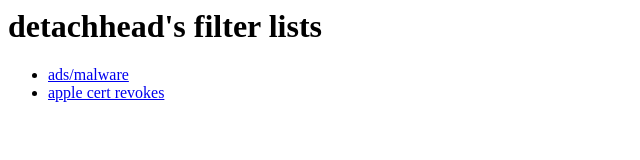
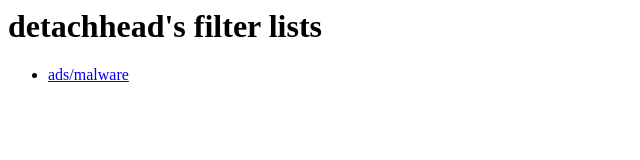
Before and after one commit to DetachHead/ublock-filters, a plain HTML site: page index.html in a window 1280 px wide. Shown: the whole page, without its empty margins (0-640 px from the left). Drawn offline with Linux system fonts and the light colour scheme.

Commit message:
remove revoke blocker from subscribe links

```diff
--- a/index.html
+++ b/index.html
@@ -2,6 +2,5 @@
 <h1>detachhead's filter lists</h1>
 <ul>
     <li><a href="abp:subscribe?location=https%3A%2F%2Fraw.githubusercontent.com%2Fdetachhead%2Fublock-filters%2Fmaster%2Fads.txt&amp;title=detachhead%27s%20filter%20list">ads/malware</a></li>
-    <li><a href="https://raw.githubusercontent.com/DetachHead/ublock-filters/master/revokeblocker.txt">apple cert revokes</a></li>
 </ul>
 </html>
```
